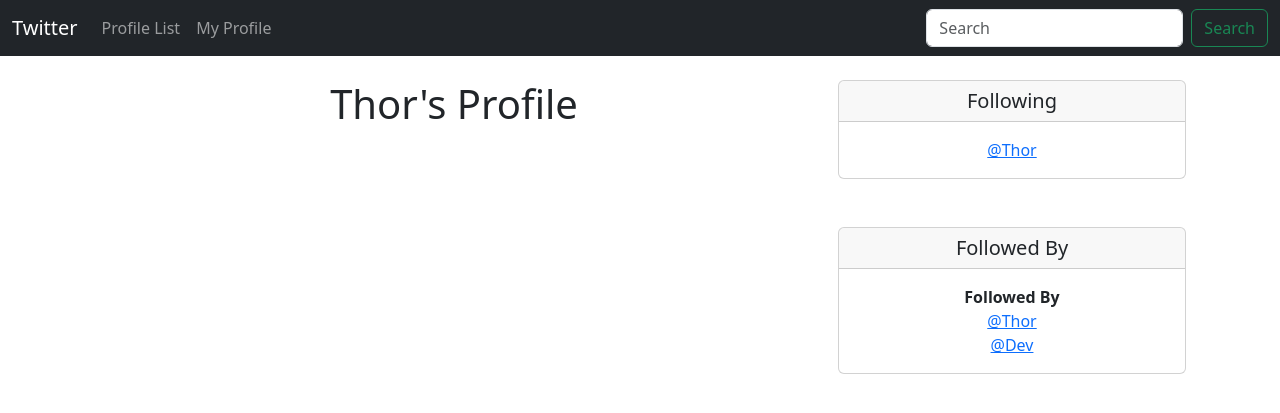
After one commit to JayGaba/social-media-django, a Django app: page /profile/7 in a window 1280 px wide. The commit adds this page. Shown: the top 413 px of the page. Run offline with Django 5.2, Linux system fonts and the light colour scheme; a user stored in the database is signed in; data comes from the database, SQL or seed files in the repository; both versions use the stored data as it was after the commit.

Commit message:
Profile pages

```diff
--- a/twitter/models.py
+++ b/twitter/models.py
@@ -10,12 +10,12 @@ class Profile(models.Model):
     date_modified = models.DateTimeField(User, auto_now=True)
     def __str__(self):
        return self.user.username
+    def can_follow(self, profile_to_follow):
+        return self != profile_to_follow
 
 def create_profile(sender, instance, created, **kwargs):
     if created:
         user_profile = Profile(user=instance)
         user_profile.save()
-        user_profile.follows.set([instance.profile.id])
-        user_profile.save()
 
 post_save.connect(create_profile, sender=User)
--- a/twitter/templates/navbar.html
+++ b/twitter/templates/navbar.html
@@ -11,6 +11,14 @@
             <a class="nav-link" href="{% url 'profile_list' %}">Profile List</a>
           </li>
 
+          {% if user.is_authenticated %}
+          <li class="nav-item">
+            <a class="nav-link" href="{% url 'profile' request.user.id %}">My Profile</a>
+          </li>
+
+          {% endif %}
+
+
 
         </ul>
         <form class="d-flex" role="search">
--- /dev/null
+++ b/twitter/templates/profile.html
@@ -0,0 +1,47 @@
+{% extends 'base.html' %} {% block content %} {% if profile %}
+<div class="container text-center">
+  <div class="row">
+    <div class="col-8">
+      <h1>{{ profile.user.username }}'s Profile</h1>
+    </div>
+
+    <div class="col-4">
+      <div class="card">
+        <h5 class="card-header">Following</h5>
+        <div class="card-body">
+          <p class="card-text">
+            {% if profile.follows.exists %}
+                {% for following in profile.follows.all %}
+                <a href="{% url 'profile' following.user.id %}">
+                @{{ following }}<br
+                /></a>
+                {% endfor %}
+            {% else %}
+                <strong>Follow someone!</strong>
+            {% endif %}
+            </p>
+        </div>
+      </div>
+        <br /><br />
+        <div class="card">
+            <h5 class="card-header">Followed By</h5>
+            <div class="card-body">
+            <p class="card-text">
+                {% if profile.followed_by.exists %}
+                <strong>Followed By</strong><br />
+                {% for following in profile.followed_by.all %}
+                <a href="{% url 'profile' following.user.id %}">
+                @{{ following }}<br
+                /></a>
+                {% endfor %} {% else %}
+                <strong>Noone follows you lmao!</strong>
+                {% endif %}
+                </p>
+            </div>
+        </div>
+  </div>
+
+  </div>
+</div>
+
+{% endif %} {% endblock content %}
--- a/twitter/templates/profile_list.html
+++ b/twitter/templates/profile_list.html
@@ -18,7 +18,7 @@
           <div class="col-md-8">
             <div class="card-body">
               <h5 class="card-title">{{ profile.user.username }}</h5>
-              <p class="card-text">@{{ profile.user.username|lower }}</p>
+              <p class="card-text"><a href="{% url 'profile' profile.user.id %}">@{{ profile.user.username|lower }}</a></p>
               <p class="card-text"><small class="text-body-secondary">Last updated: {{ profile.date_modified }}</small></p>
             </div>
           </div>
--- a/twitter/urls.py
+++ b/twitter/urls.py
@@ -3,5 +3,6 @@ from . import views
 
 urlpatterns = [
     path('', views.home, name="home"),
-    path('profile_list/', views.profile_list, name="profile_list")
+    path('profile_list/', views.profile_list, name="profile_list"),
+    path('profile/<int:pk>', views.profile, name="profile")
 ]
--- a/twitter/views.py
+++ b/twitter/views.py
@@ -1,4 +1,4 @@
-from django.shortcuts import render,redirect
+from django.shortcuts import render,redirect,get_object_or_404
 from django.contrib import messages
 from .models import Profile
 
@@ -10,5 +10,15 @@ def profile_list(request):
         profiles = Profile.objects.exclude(user=request.user)
         return render(request, 'profile_list.html', {"profiles":profiles})
     else:
-        messages.error(request, ("You must be logged in to view this page"))
-        return redirect('home')
+        return handle_unauthenticated_request(request)
+
+def profile(request, pk):
+    if request.user.is_authenticated:
+        profile = get_object_or_404(Profile, user_id=pk)  # Use get_object_or_404 for better error handling
+        return render(request, "profile.html", {"profile": profile})
+    else:
+        return handle_unauthenticated_request(request)
+
+def handle_unauthenticated_request(request):
+    messages.error(request, "You must be logged in to view this page.")
+    return redirect('home')
```
Also changed, not shown: db.sqlite3.
